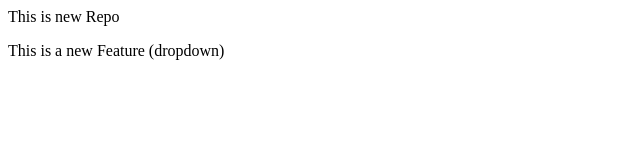
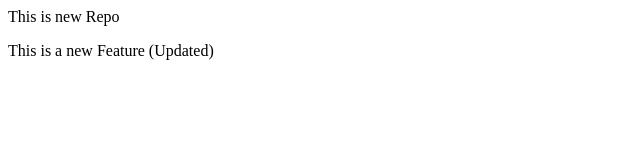
Before and after one commit to KumarRupendra/LocalRepo, a plain HTML site: page index.html in a window 1280 px wide. Shown: the full height of the page, 0-640 px from the left. Drawn offline with Linux system fonts and the light colour scheme.

Commit message:
add Update

```diff
--- a/index.html
+++ b/index.html
@@ -1,2 +1,2 @@
 <p>This is new Repo</p>
-<p>This is a new Feature (dropdown)</p>
+<p>This is a new Feature (Updated)</p>
```
